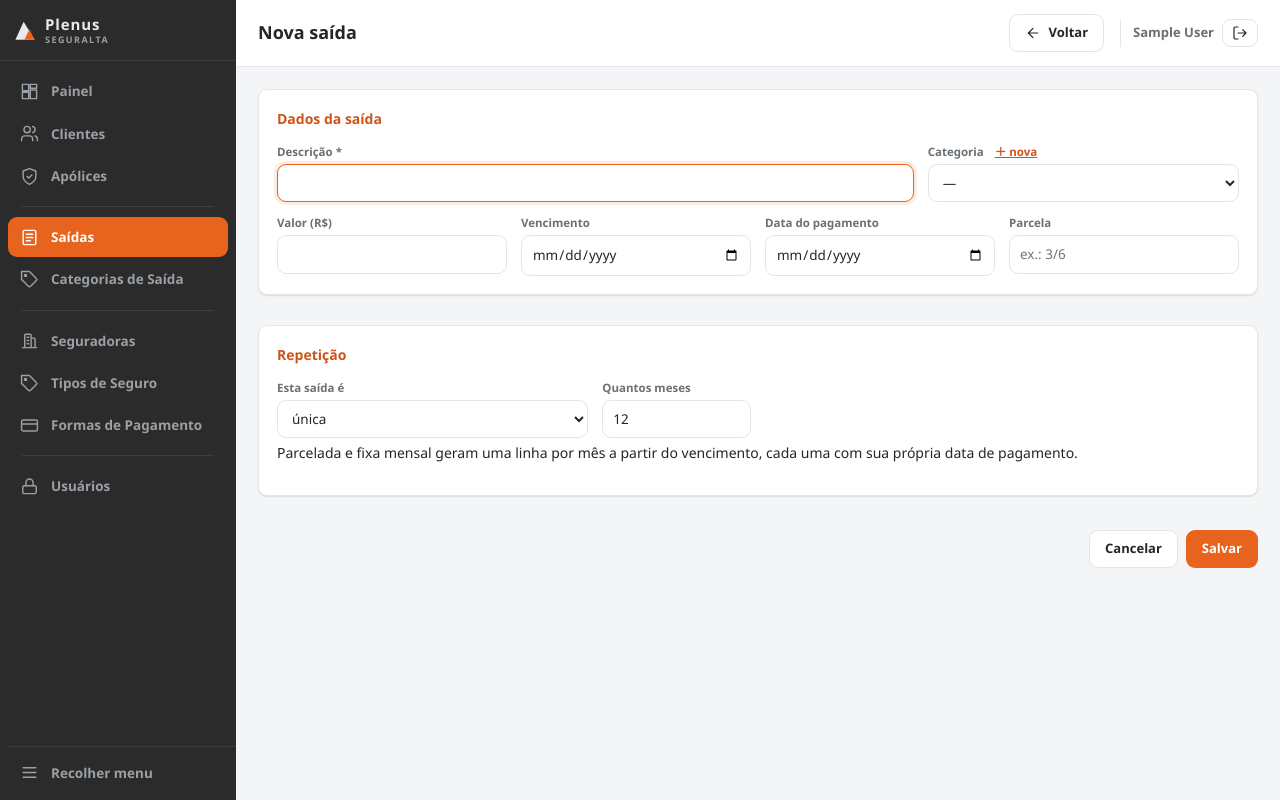
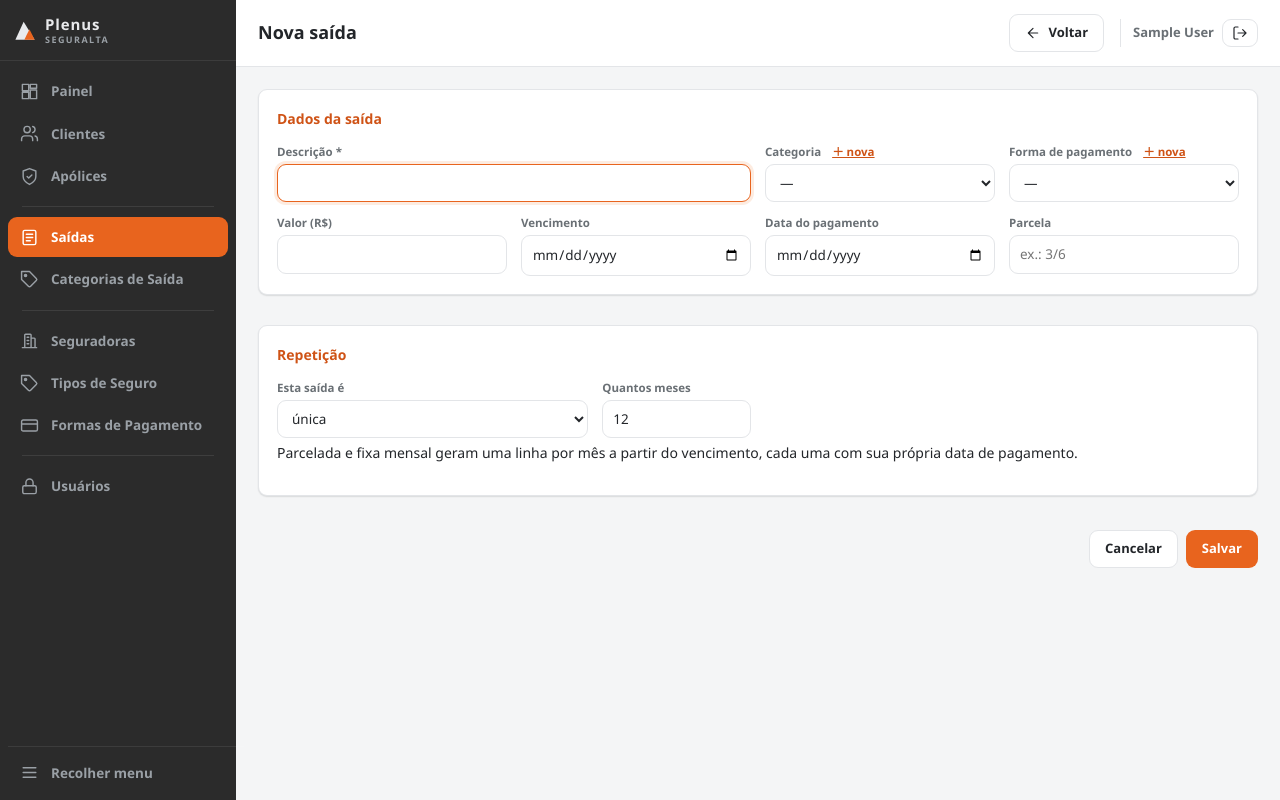
Before and after one commit to renatarisc/PlenusSeguralta, a Flask app: page /financeiro/saidas/nova in a window 1280 px wide. Run offline with Flask 3, Linux system fonts and the light colour scheme; the visitor is signed in with stand-in values (Sample User, id 1); data comes from the database, SQL or seed files in the repository; data that the repository does not hold is empty; some libraries are stand-ins or nearby versions.

Commit message:
Saídas: campo Forma de pagamento (FK forma_pagamento)
- saida.forma_pagamento_id REFERENCES forma_pagamento(id), migração aditiva
- listar_saidas faz o LEFT JOIN e expõe s.forma_pagamento (nome)
- formulário: select com link "＋ nova"; nova coluna na lista

Co-Authored-By: Claude Sonnet 5 <noreply@anthropic.com>

```diff
--- a/app.py
+++ b/app.py
@@ -537,8 +537,8 @@ def _ler_pdf(alvo):
 
 # ---------- Financeiro: Saídas (fluxo de caixa) ----------
 
-_CAMPOS_SAIDA = ("descricao", "categoria_id", "valor", "data_vencimento", "data_pagamento",
-                 "numero_parcela", "fixo_mensal", "serie_id")
+_CAMPOS_SAIDA = ("descricao", "categoria_id", "forma_pagamento_id", "valor",
+                 "data_vencimento", "data_pagamento", "numero_parcela", "fixo_mensal", "serie_id")
 
 
 def _saida_para_form(s):
@@ -566,6 +566,11 @@ def saidas_lista():
                            categorias=repo.categorias_saida(), MESES=_MESES)
 
 
+def _selects_saida():
+    return {"categorias": repo.categorias_saida(),
+            "formas": repo.listar_simples("forma_pagamento")}
+
+
 @app.route("/financeiro/saidas/nova", methods=["GET", "POST"])
 @app.route("/financeiro/saidas/<int:saida_id>", methods=["GET", "POST"])
 def saida_form(saida_id=None):
@@ -581,8 +586,7 @@ def saida_form(saida_id=None):
             for e in erros:
                 flash(e, "erro")
             return render_template("saidas_form.html", ativo="saidas_lista",
-                                   saida={**dados, "id": saida_id},
-                                   categorias=repo.categorias_saida())
+                                   saida={**dados, "id": saida_id}, **_selects_saida())
         if saida_id:
             repo.atualizar_saida(saida_id, dados)
             flash("Saída atualizada.", "ok")
@@ -594,7 +598,7 @@ def saida_form(saida_id=None):
         return redirect(url_for("saidas_lista"))
 
     return render_template("saidas_form.html", ativo="saidas_lista",
-                           saida=_saida_para_form(saida), categorias=repo.categorias_saida())
+                           saida=_saida_para_form(saida), **_selects_saida())
 
 
 @app.route("/financeiro/saidas/<int:saida_id>/excluir", methods=["POST"])
--- a/db.py
+++ b/db.py
@@ -142,6 +142,7 @@ CREATE TABLE IF NOT EXISTS saida (
     id INTEGER PRIMARY KEY AUTOINCREMENT,
     descricao TEXT NOT NULL,
     categoria_id INTEGER REFERENCES categoria_saida(id),
+    forma_pagamento_id INTEGER REFERENCES forma_pagamento(id),
     valor REAL,
     data_vencimento TEXT,          -- ISO AAAA-MM-DD
     data_pagamento TEXT,           -- NULL = ainda não paga
@@ -211,7 +212,8 @@ _COLUNAS_ESPERADAS = {
         "atualizado_em": "TEXT NOT NULL DEFAULT (datetime('now'))",
     },
     "saida": {
-        "descricao": "TEXT", "categoria_id": "INTEGER", "valor": "REAL",
+        "descricao": "TEXT", "categoria_id": "INTEGER", "forma_pagamento_id": "INTEGER",
+        "valor": "REAL",
         "data_vencimento": "TEXT", "data_pagamento": "TEXT", "numero_parcela": "TEXT",
         "fixo_mensal": "INTEGER NOT NULL DEFAULT 0", "serie_id": "TEXT",
         "criado_em": "TEXT NOT NULL DEFAULT (datetime('now'))",
--- a/repo.py
+++ b/repo.py
@@ -601,8 +601,8 @@ def eventos_agenda_todos():
 
 # ---------- fluxo de caixa: saídas ----------
 
-_COLS_SAIDA = ("descricao", "categoria_id", "valor", "data_vencimento", "data_pagamento",
-               "numero_parcela", "fixo_mensal", "serie_id")
+_COLS_SAIDA = ("descricao", "categoria_id", "forma_pagamento_id", "valor",
+               "data_vencimento", "data_pagamento", "numero_parcela", "fixo_mensal", "serie_id")
 
 
 def _para_int(v):
@@ -616,6 +616,7 @@ def _valores_saida(dados):
     return [
         (dados.get("descricao") or "").strip() or None,
         _para_int(dados.get("categoria_id")),
+        _para_int(dados.get("forma_pagamento_id")),
         para_decimal(dados.get("valor")),
         (dados.get("data_vencimento") or "").strip() or None,
         (dados.get("data_pagamento") or "").strip() or None,
@@ -734,10 +735,13 @@ def _status_saida(s, hoje):
 def listar_saidas(mes=None, status=None, categoria_id=None, busca=None):
     with conexao() as con:
         linhas = [dict(l) for l in con.execute(
-            "SELECT s.id, s.descricao, s.categoria_id, s.valor, s.data_vencimento, "
-            "       s.data_pagamento, s.numero_parcela, s.fixo_mensal, s.serie_id, "
-            "       s.criado_em, s.atualizado_em, c.nome AS categoria "
-            "FROM saida s LEFT JOIN categoria_saida c ON c.id = s.categoria_id "
+            "SELECT s.id, s.descricao, s.categoria_id, s.forma_pagamento_id, s.valor, "
+            "       s.data_vencimento, s.data_pagamento, s.numero_parcela, s.fixo_mensal, "
+            "       s.serie_id, s.criado_em, s.atualizado_em, "
+            "       c.nome AS categoria, fp.nome AS forma_pagamento "
+            "FROM saida s "
+            "LEFT JOIN categoria_saida c ON c.id = s.categoria_id "
+            "LEFT JOIN forma_pagamento fp ON fp.id = s.forma_pagamento_id "
             "ORDER BY COALESCE(s.data_vencimento, ''), s.id"
         ).fetchall()]
     hoje = date.today().isoformat()
--- a/templates/saidas_form.html
+++ b/templates/saidas_form.html
@@ -19,11 +19,11 @@
   <div class="cartao">
     <h2>Dados da saída</h2>
     <div class="grade">
-      <div class="campo c-8">
+      <div class="campo c-6">
         <label for="descricao">Descrição *</label>
         <input id="descricao" name="descricao" required autofocus value="{{ s.descricao or '' }}">
       </div>
-      <div class="campo c-4">
+      <div class="campo c-3">
         <label for="categoria_id">Categoria
           <a class="link-abrir" href="{{ url_for('cadastro_simples_form', slug='categoria-saida') }}" target="_blank" rel="noopener">＋ nova</a>
         </label>
@@ -31,6 +31,17 @@
           <option value="">—</option>
           {% for c in categorias %}
           <option value="{{ c.id }}" {{ 'selected' if s.categoria_id|string == c.id|string }}>{{ c.nome }}</option>
+          {% endfor %}
+        </select>
+      </div>
+      <div class="campo c-3">
+        <label for="forma_pagamento_id">Forma de pagamento
+          <a class="link-abrir" href="{{ url_for('cadastro_simples_form', slug='forma-pagamento') }}" target="_blank" rel="noopener">＋ nova</a>
+        </label>
+        <select id="forma_pagamento_id" name="forma_pagamento_id">
+          <option value="">—</option>
+          {% for f in formas %}
+          <option value="{{ f.id }}" {{ 'selected' if s.forma_pagamento_id|string == f.id|string }}>{{ f.nome }}</option>
           {% endfor %}
         </select>
       </div>
--- a/templates/saidas_lista.html
+++ b/templates/saidas_lista.html
@@ -72,7 +72,7 @@
   <div class="tabela-wrap">
     <table class="lista">
       <thead>
-        <tr><th>Descrição</th><th>Categoria</th><th>Parcela</th><th>Vencimento</th>
+        <tr><th>Descrição</th><th>Categoria</th><th>Forma de pgto</th><th>Parcela</th><th>Vencimento</th>
             <th>Valor</th><th>Situação</th><th></th></tr>
       </thead>
       <tbody>
@@ -86,6 +86,7 @@
             {% if s.fixo_mensal %}<span class="tag-venc" style="background:#e7efe7;color:#3a5a40">fixa mensal</span>{% endif %}
           </td>
           <td>{{ s.categoria or '—' }}</td>
+          <td>{{ s.forma_pagamento or '—' }}</td>
           <td>{{ s.numero_parcela or '—' }}</td>
           <td>
             {{ s.data_vencimento|data_br }}
```
